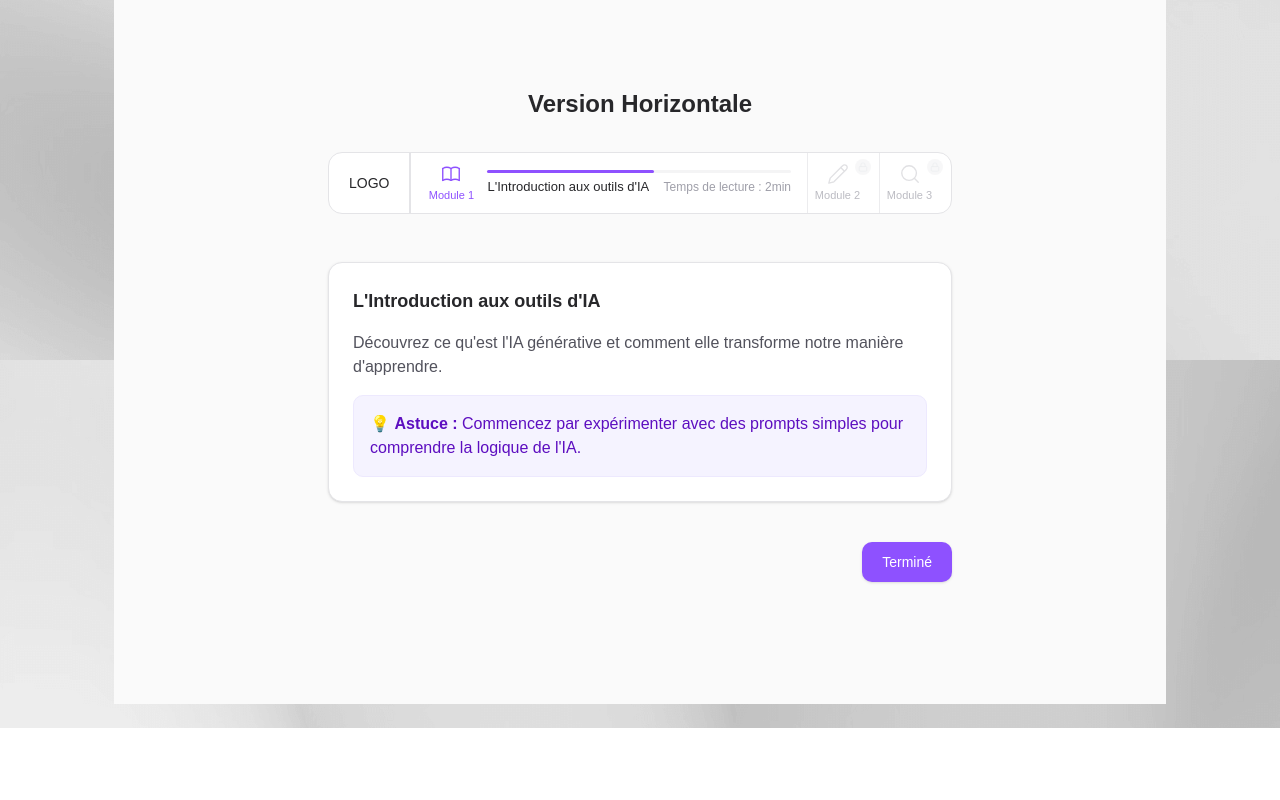
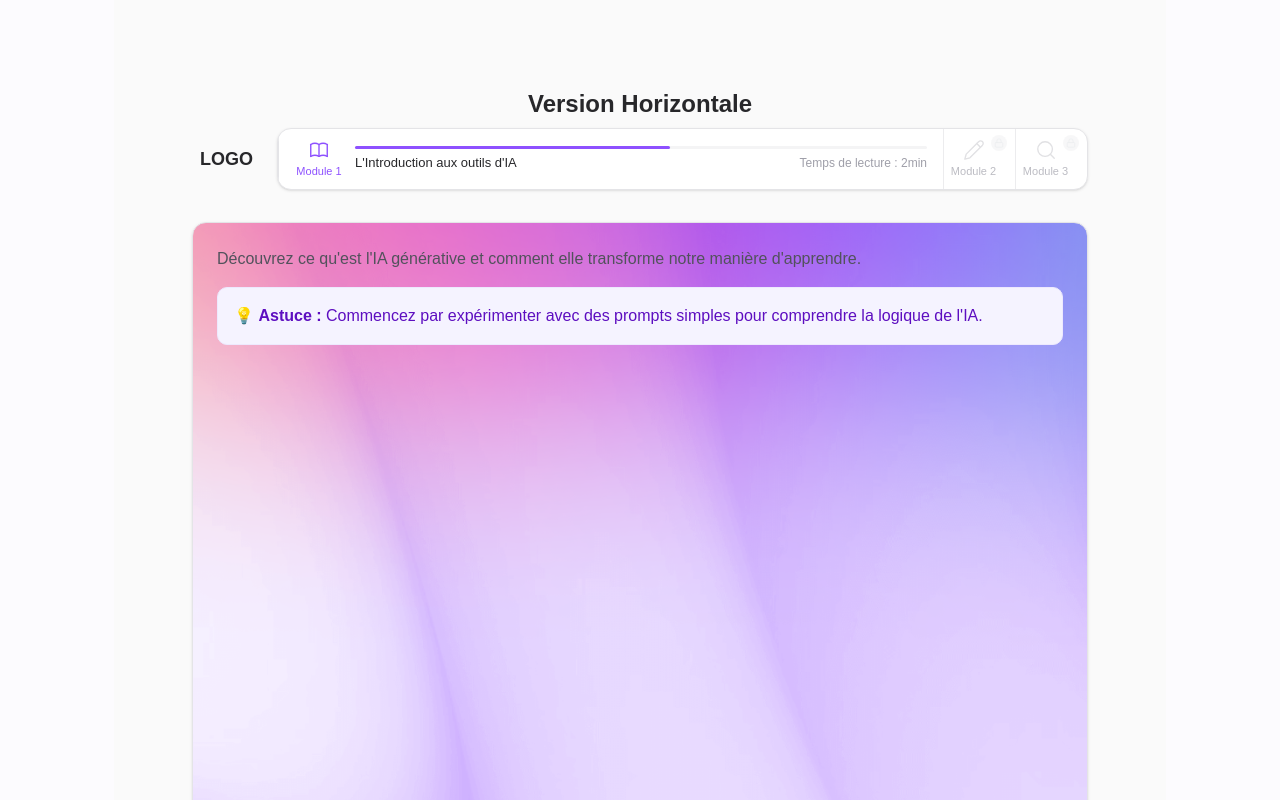
Before and after one commit to PierreTDX/y-days, a React (Vite) app: page /#/tests in a window 1280 px wide. Shown: the part 920-1720 px from the top of the page. Before the commit the page ends 1648 px from the top, so only its background shows below. Built offline with nearby package versions, Linux system fonts and the light colour scheme.

Commit message:
armonisation des merges

```diff
--- a/src/app/routes.jsx
+++ b/src/app/routes.jsx
@@ -11,6 +11,7 @@ import TestsPage from '../pages/tests/TestsLayout.jsx'
 import Capsule1 from '../pages/capsules/Capsule1.jsx'
 import Capsule2 from '../pages/capsules/Capsule2.jsx'
 import Capsule3 from '../pages/capsules/Capsule3.jsx'
+import StepperContainer from '../components/layout/StepperContainer.jsx'
 
 export default function AppRoutes() {
   return (
@@ -21,6 +22,8 @@ export default function AppRoutes() {
         <Route path='/quiz' element={<QuizPage />} />
         <Route path='/games/puzzle' element={<PuzzlePage />} />
         <Route path='/games/card-flip' element={<CardFlipPage />} />
+        <Route path='/tests' element={<TestsPage />} />
+        <Route path='/stepper' element={<StepperContainer />} />
         <Route path='/capsules/1' element={<Capsule1 />} />
         <Route path='/capsules/2' element={<Capsule2 />} />
         <Route path='/capsules/3' element={<Capsule3 />} />
--- a/src/components/layout/Coursestepper.jsx
+++ b/src/components/layout/Coursestepper.jsx
@@ -100,12 +100,14 @@ function HorizontalStepper({ selectedIdx, steps, onStepClick }) {
     const isAllCompleted = steps.every(s => s.status === "completed");
 
     return (
-        <div className="flex items-center rounded-xl border border-zinc-200 overflow-hidden bg-white">
-            {/* Logo */}
-            <div className="flex items-center justify-center px-5 border-r border-zinc-200 h-[60px] font-medium text-sm text-zinc-800 whitespace-nowrap flex-shrink-0">
+        <div className="flex items-center gap-6 w-full">
+            {/* Logo en dehors du stepper */}
+            <div className="font-bold text-lg text-zinc-800 whitespace-nowrap flex-shrink-0 pl-2">
                 LOGO
             </div>
 
+            {/* Conteneur des étapes */}
+            <div className="flex flex-1 items-center rounded-xl border border-zinc-200 overflow-hidden bg-white shadow-sm">
                 {/* Étapes (Steps) */}
                 <div className="flex flex-1 items-center min-w-0">
                     {steps.map((step, i) => {
@@ -196,6 +198,7 @@ function HorizontalStepper({ selectedIdx, steps, onStepClick }) {
                     })}
                 </div>
             </div>
+        </div>
     );
 }
 
@@ -226,10 +229,10 @@ export default function CourseStepper({ initialSteps = [], variant = "both" }) {
     };
 
     return (
-        <div className="p-6 flex flex-col gap-8 max-w-2xl mx-auto w-full">
+        <div className="flex flex-col gap-8 mx-auto w-full">
             {/* Vertical */}
             {(variant === "vertical" || variant === "both") && (
-                <div>
+                <div className="sticky top-4 z-50 bg-white p-3 rounded-xl border border-zinc-200 shadow-sm">
                     {variant === "both" && <p className="text-xs uppercase tracking-widest text-zinc-400 mb-3">Vue verticale</p>}
                     <div className="flex flex-col gap-2">
                         {steps.map((step, i) => (
@@ -246,7 +249,7 @@ export default function CourseStepper({ initialSteps = [], variant = "both" }) {
 
             {/* Horizontal */}
             {(variant === "horizontal" || variant === "both") && (
-                <div>
+                <div className="sticky top-4 z-50">
                     {variant === "both" && <p className="text-xs uppercase tracking-widest text-zinc-400 mb-3">Vue horizontale</p>}
                     <HorizontalStepper
                         selectedIdx={selectedIdx}
@@ -257,8 +260,8 @@ export default function CourseStepper({ initialSteps = [], variant = "both" }) {
             )}
 
             {/* Contenu du module sélectionné */}
-            <div className="mt-4 p-6 bg-white border border-zinc-200 rounded-xl shadow-sm text-left">
-                <h3 className="text-lg font-bold mb-4 text-zinc-800">{steps[selectedIdx]?.title}</h3>
+            <div className=" border p-6 border-zinc-200 rounded-xl shadow-sm text-left stepper-container min-h-screen">
+                {/* <h3 className="text-lg font-bold mb-4 text-zinc-800">{steps[selectedIdx]?.title}</h3> */}
                 {steps[selectedIdx]?.content}
             </div>
 
--- /dev/null
+++ b/src/components/layout/StepperContainer.jsx
@@ -0,0 +1,82 @@
+import React from 'react';
+import CourseStepper from './Coursestepper';
+import Capsule1 from '../../pages/capsules/Capsule1.jsx'
+import Capsule2 from '../../pages/capsules/Capsule2.jsx'
+import Capsule3 from '../../pages/capsules/Capsule3.jsx'
+
+// Icônes SVG
+const BookIcon = ({ className }) => (
+    <svg xmlns="http://www.w3.org/2000/svg" width="22" height="22" viewBox="0 0 24 24" fill="none" stroke="currentColor" strokeWidth="1.5" strokeLinecap="round" strokeLinejoin="round" className={className} aria-hidden="true">
+        <path d="M3 19a9 9 0 0 1 9 0 9 9 0 0 1 9 0" />
+        <path d="M3 6a9 9 0 0 1 9 0 9 9 0 0 1 9 0" />
+        <line x1="3" y1="6" x2="3" y2="19" />
+        <line x1="12" y1="6" x2="12" y2="19" />
+        <line x1="21" y1="6" x2="21" y2="19" />
+    </svg>
+);
+
+const PencilIcon = ({ className }) => (
+    <svg xmlns="http://www.w3.org/2000/svg" width="22" height="22" viewBox="0 0 24 24" fill="none" stroke="currentColor" strokeWidth="1.5" strokeLinecap="round" strokeLinejoin="round" className={className} aria-hidden="true">
+        <path d="M17 3a2.85 2.83 0 1 1 4 4L7.5 20.5 2 22l1.5-5.5Z" />
+        <path d="m15 5 4 4" />
+    </svg>
+);
+
+const SearchIcon = ({ className }) => (
+    <svg xmlns="http://www.w3.org/2000/svg" width="22" height="22" viewBox="0 0 24 24" fill="none" stroke="currentColor" strokeWidth="1.5" strokeLinecap="round" strokeLinejoin="round" className={className} aria-hidden="true">
+        <circle cx="11" cy="11" r="8" />
+        <path d="m21 21-4.3-4.3" />
+    </svg>
+);
+
+// Remplacez par vos vraies images
+const marieImageUrl = 'public/images/prof1.png';
+const aurelieImageUrl = 'public/images/prof2.png';
+
+const demoSteps = [
+    {
+        label: "Module 1",
+        title: "L'Introduction aux outils d'IA",
+        icon: BookIcon,
+        readTime: "2min",
+        status: "active",
+        progress: 55,
+        content: (
+            <Capsule1 />
+        ),
+    },
+    {
+        label: "Module 2",
+        title: "Les fondamentaux du prompt",
+        icon: PencilIcon,
+        readTime: "4min",
+        status: "locked",
+        progress: 0,
+        content: (
+            <Capsule2 />
+        ),
+    },
+    {
+        label: "Module 3",
+        title: "Cas pratiques avancés",
+        icon: SearchIcon,
+        readTime: "6min",
+        status: "locked",
+        progress: 0,
+        content: (
+            <Capsule3 />
+        ),
+    }
+];
+
+
+export default function StepperContainer({
+
+}) {
+    return (
+        <>
+            {/* Conteneur principal du Stepper */}
+            <CourseStepper initialSteps={demoSteps} variant="horizontal" />
+        </>
+    );
+}
--- a/src/pages/capsules/Capsule1.jsx
+++ b/src/pages/capsules/Capsule1.jsx
@@ -5,7 +5,7 @@ export default function Capsule1() {
     const [step, setStep] = useState(0)
 
     return (
-        <div className="max-w-4xl mx-auto mt-10 p-6 rounded-xl border bg-card text-card-foreground shadow-sm">
+        <div className="w-full mx-auto p-6 rounded-xl border bg-card text-card-foreground shadow-sm">
             {/* Step 0: Intro */}
             {step === 0 && (
                 <div className="space-y-4">
--- a/src/pages/capsules/Capsule2.jsx
+++ b/src/pages/capsules/Capsule2.jsx
@@ -16,7 +16,7 @@ export default function Capsule2() {
     ]
 
     return (<>
-        <div className="max-w-4xl mx-auto mt-10 p-6 rounded-xl border bg-card text-card-foreground shadow-sm">
+        <div className="w-full mx-auto p-6 rounded-xl border bg-card text-card-foreground shadow-sm">
             {step === 0 && (
                 <div className="space-y-6">
                     <h2 className="text-2xl font-bold tracking-tight">Rédiger le bon prompt : La Méthode R.O.L.E.</h2>
--- a/src/pages/capsules/Capsule3.jsx
+++ b/src/pages/capsules/Capsule3.jsx
@@ -11,7 +11,7 @@ export default function Capsule3() {
     }
 
     return (
-        <div className="max-w-4xl mx-auto mt-10 p-6 rounded-xl border bg-card text-card-foreground shadow-sm">
+        <div className="w-full mx-auto p-6 rounded-xl border bg-card text-card-foreground shadow-sm">
 
             {step === 0 && (
                 <div className="space-y-6 text-center">
--- a/src/pages/onboarding/OnboardingPage.jsx
+++ b/src/pages/onboarding/OnboardingPage.jsx
@@ -137,7 +137,7 @@ export default function OnboardingPage() {
   const { title, Body } = STEPS[step]
 
   const handleNext = () => {
-    if (isLast) { playSound("start"); navigate("/capsules/1") }
+    if (isLast) { playSound("start"); navigate("/stepper") }
     else {
       playSound("next"); setDirection("right")
       const next = step + 1
@@ -148,6 +148,7 @@ export default function OnboardingPage() {
   const handleBack = () => { playSound("back"); setDirection("left"); setStep(s => s - 1) }
 
   return (
+    <div className="onboarding-container">
       <div className="onboarding">
 
         <div className="onboarding-left">
@@ -185,5 +186,6 @@ export default function OnboardingPage() {
         </div>
 
       </div>
+    </div>
   )
 }
--- a/src/styles/globals.css
+++ b/src/styles/globals.css
@@ -2,8 +2,8 @@
 body {
   margin: 0;
   font-family: var(--font-sans);
-  background: url('/y-days/efa249ca0a78f70482e9cb7dae14bc8d38859bc8.png') center/cover fixed;
   color: #e5e7eb;
+  background-color: #FCFBFE;
 }
 
 a { color: inherit; }
@@ -12,6 +12,14 @@ a { color: inherit; }
   max-width: 1100px;
   margin: 0 auto;
   padding: 24px;
+}
+
+.onboarding-container,
+.home-page,
+.stepper-container {
+  background-color: var(--base-primary, #A076E4);
+  background-blend-mode: color;
+  background: url('public/images/background.png') center/cover fixed;
 }
 
 .glass {
```
Also changed, not shown: public/images/background.png (added). Lines whose indentation alone changed are shown as unchanged.
